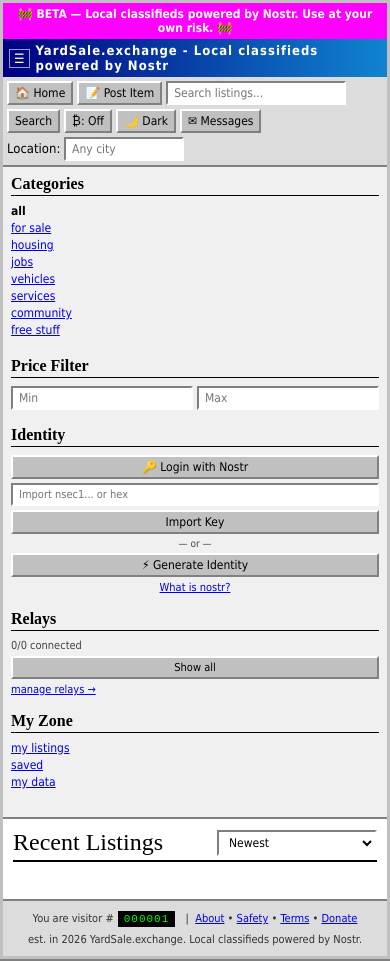
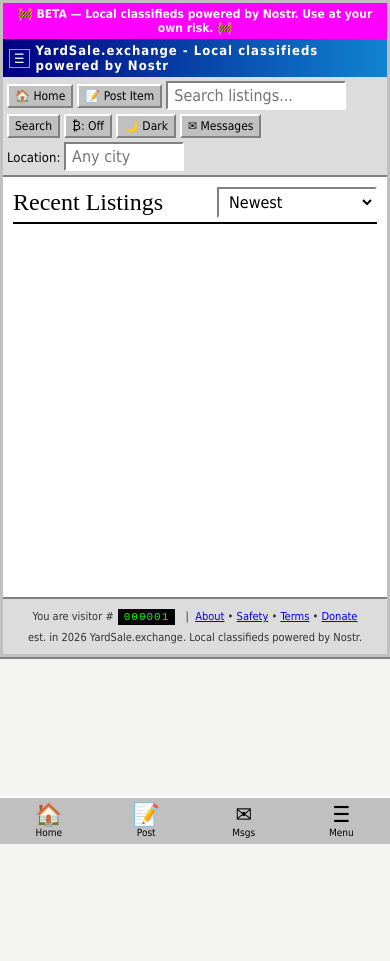
Before and after one commit to p135137/YardSale.exchange, a plain HTML site: page index.html in a window 390 px wide. After the commit the page ends 844 px from the top, so only its background shows below. Drawn offline with nearby package versions, Linux system fonts and the light colour scheme.

Commit message:
Update index.html

```diff
--- a/index.html
+++ b/index.html
@@ -2,7 +2,7 @@
 <html lang="en">
 <head>
 <meta charset="UTF-8">
-<meta name="viewport" content="width=device-width, initial-scale=1.0">
+<meta name="viewport" content="width=device-width, initial-scale=1.0, maximum-scale=5.0">
 <meta name="theme-color" content="#000080">
 <title>YardSale.exchange</title>
 <script>
@@ -85,6 +85,7 @@
    background: var(--body-bg);
    color: var(--text-color);
  }
+ button { touch-action: manipulation; }
  .desktop {
    max-width: 1400px;
    margin: 10px auto;
@@ -427,7 +428,11 @@
    cursor: pointer;
    margin-right: 6px;
  }
+ .mobile-overlay { display: none; }
+ .mobile-nav { display: none; }
+
  @media (max-width: 640px) {
+   body { padding-bottom: 56px; }
    .layout { flex-direction: column; }
    .sidebar { width: 100%; border-right: none; border-left: none; border-bottom: 2px solid var(--btn-shadow); padding: 8px; }
    .sidebar.open { display: block; }
@@ -437,9 +442,61 @@
    .toolbar { gap: 4px; padding: 4px; }
    .desktop { margin: 0; border-left: none; border-right: none; border-top: none; transform: none; }
    .title-bar h1 { font-size: 16px; }
-   input[type="text"], input[type="number"], textarea, select { max-width: 100%; }
+   input[type="text"], input[type="number"], textarea, select { max-width: 100%; font-size: 16px; }
    .window-btns { display: none; }
    #mobileMenuBtn { display: inline-block; }
+
+   .sidebar-left {
+     position: fixed;
+     top: 0; left: 0; bottom: 0;
+     width: 260px;
+     transform: translateX(-100%);
+     transition: transform 0.25s ease;
+     z-index: 1500;
+     border-right: 2px solid var(--btn-shadow);
+     overflow-y: auto;
+     background: var(--sidebar-bg);
+   }
+   .sidebar-left.open { transform: translateX(0); }
+   .mobile-overlay.show { display: block; }
+   .mobile-overlay {
+     position: fixed;
+     inset: 0;
+     background: rgba(0,0,0,0.45);
+     z-index: 1400;
+   }
+   .mobile-nav {
+     position: fixed;
+     bottom: 0; left: 0; right: 0;
+     background: var(--bg-gray);
+     border-top: 2px solid var(--btn-highlight);
+     display: flex;
+     justify-content: space-around;
+     align-items: center;
+     padding: 4px 0 calc(4px + env(safe-area-inset-bottom));
+     z-index: 1300;
+   }
+   .mobile-nav button {
+     background: transparent;
+     border: none;
+     font-size: 22px;
+     line-height: 1;
+     padding: 2px 16px;
+     color: var(--text-color);
+     flex: 1;
+     text-align: center;
+   }
+   .mobile-nav small {
+     font-size: 10px;
+     display: block;
+     margin-top: 2px;
+     font-family: "MS Sans Serif", Tahoma, Verdana, Arial, sans-serif;
+   }
+   .card { padding: 10px; }
+   #paginationControls button { padding: 8px 14px; font-size: 14px; }
+   .relay-table { display: block; overflow-x: auto; white-space: nowrap; }
+   .detail-img { max-height: 300px; }
+   #toastContainer { top: 10px; left: 10px; right: 10px; max-width: none; }
  }
 </style>
 </head>
@@ -709,6 +766,14 @@
  </div>
 </div>
 
+<div class="mobile-overlay" id="mobileOverlay" data-action="close-sidebar"></div>
+<nav class="mobile-nav">
+  <button data-action="go-home" aria-label="Home">🏠<br><small>Home</small></button>
+  <button data-action="toggle-post-form" aria-label="Post">📝<br><small>Post</small></button>
+  <button data-action="show-messages" aria-label="Messages">✉<br><small>Msgs</small></button>
+  <button data-action="toggle-sidebar" aria-label="Menu">☰<br><small>Menu</small></button>
+</nav>
+
 <script type="module">
  // SECURITY NOTE: For production, bundle dependencies or use a trusted CDN with Subresource Integrity (SRI).
  // Loading dynamic modules from esm.sh without integrity hashes exposes the app to supply-chain attacks.
@@ -777,7 +842,6 @@
      this.loadTheme(); this.loadRelays(); this.loadFavorites(); this.setupRouter();
      this.bindGlobalEvents();
      await this.loadCache(); await this.loadDMs();
-     // Restore generated session if present in this tab
      const savedSk = sessionStorage.getItem('ys_generated_sk');
      const savedPubkey = localStorage.getItem('yardsale_npub');
      if (savedSk && savedPubkey) {
@@ -1079,7 +1143,12 @@
      if (btn) btn.textContent = this.relayExpanded ? 'Show less' : 'Show all';
      this.renderRelayStatus();
    },
-   toggleSidebar() { document.querySelector('.sidebar-left').classList.toggle('open'); },
+   toggleSidebar() {
+     const sb = document.querySelector('.sidebar-left');
+     const overlay = document.getElementById('mobileOverlay');
+     sb.classList.toggle('open');
+     if (overlay) overlay.classList.toggle('show', sb.classList.contains('open'));
+   },
 
    parseEvent(ev) {
      const images = [];
@@ -1972,6 +2041,7 @@
        case 'toggle-theme': this.toggleTheme(); break;
        case 'show-messages': this.showMessages(); break;
        case 'toggle-sidebar': this.toggleSidebar(); break;
+       case 'close-sidebar': this.toggleSidebar(); break;
        case 'nostr-login': this.nostrLogin(); break;
        case 'nostr-logout': this.nostrLogout(); break;
        case 'copy-npub': this.copyNpub(npub); break;
@@ -1983,6 +2053,9 @@
          this.currentSeller = null;
          document.querySelectorAll('#categoryList li').forEach(l => l.classList.remove('active'));
          el.classList.add('active');
+         document.querySelector('.sidebar-left').classList.remove('open');
+         const overlay = document.getElementById('mobileOverlay');
+         if (overlay) overlay.classList.remove('show');
          document.querySelector('.sidebar-left').classList.remove('open');
          this.updateBrowseHash();
          this.render();
```
